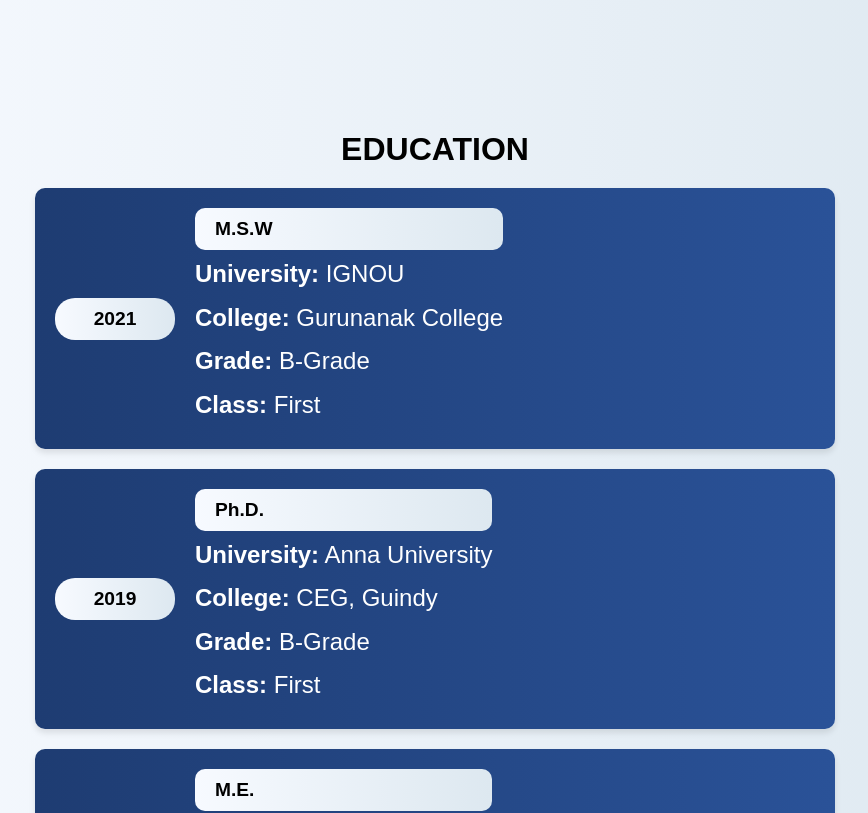
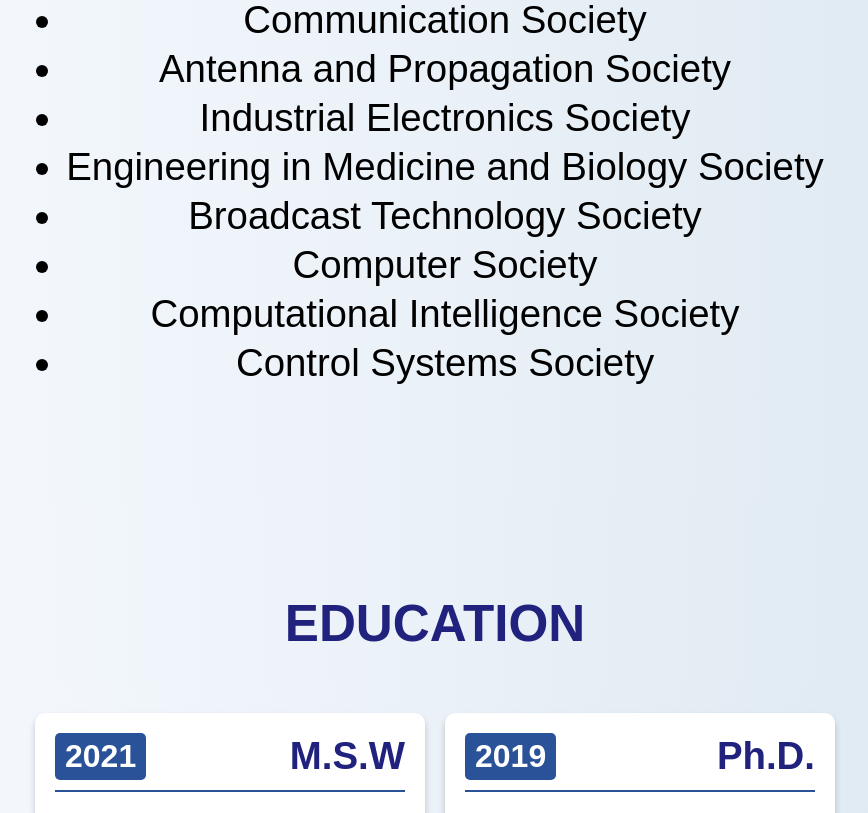
Before and after one commit to Saabikaroshni/uksir, a React (Vite) app: page / in a window 1280 px wide. Shown: the part 1380-2193 px from the top of the page, without its empty margins (205-1073 px from the left). Built offline with nearby package versions, Linux system fonts and the light colour scheme.

Commit message:
education

```diff
--- a/src/components/Education.jsx
+++ b/src/components/Education.jsx
@@ -16,12 +16,14 @@ const Education = () => {
   return (
     <section id="education">
       <h2 className="edu-title">Education</h2>
-      <div className="timeline">
+      <div className="edu-grid">
         {educationData.map((edu, index) => (
-          <div key={index} className="timeline-item">
-            <div className="year">{edu.year}</div>
-            <div className="details">
-              <h3>{edu.degree}</h3>
+          <div key={index} className="edu-card">
+            <div className="edu-header">
+              <span className="edu-year">{edu.year}</span>
+              <h3 className="edu-degree">{edu.degree}</h3>
+            </div>
+            <div className="edu-body">
               <p><strong>University:</strong> {edu.university}</p>
               <p><strong>College:</strong> {edu.college}</p>
               <p><strong>Grade:</strong> {edu.grade}</p>
--- a/src/index.css
+++ b/src/index.css
@@ -9,8 +9,8 @@
   background: #f4f4f4;
   border-bottom: 1px solid #ddd;
 } */
-body {
-  background: linear-gradient(to left, #dde8f0, #f7faff);
+body {  background: linear-gradient(to left, #dde8f0, #f7faff);
+
   /* background: linear-gradient(to right, #c9d6ff, #e2e2e2); */
   font-family: Arial, sans-serif;
   margin: 0;
--- a/src/styles/Home.css
+++ b/src/styles/Home.css
@@ -12,7 +12,7 @@
 
 /* Make the text responsive */
 .typing-text {
-  font-size: 3vw; /* Adjusts based on viewport width */
+  font-size: 4vw; /* Adjusts based on viewport width */
   font-weight: bolder;
   color: rgb(33, 33, 126);
   font-family: "Poppins", sans-serif;
@@ -54,8 +54,8 @@ h1 {
 }
 
 p {
-  font-size: 30px;
-  color: rgb(33, 33, 126);
+  font-size: 3vw;
+  /* color: rgb(33, 33, 126); */
   line-height: 1.6;
   text-align: justify;
   font-weight: 540;
@@ -67,9 +67,9 @@ ul {
 }
 
 li {
-  font-size: 30px;
+  font-size: 3vw;
   margin-bottom: 5px;
-  color: rgb(33, 33, 126);
+  /* color: rgb(33, 33, 126); */
   font-weight: 540;
 }
 @keyframes blink {
--- a/src/styles/education.css
+++ b/src/styles/education.css
@@ -1,78 +1,92 @@
-
 #education {
-    /* background: linear-gradient(to right, #1e3c72, #2a5298);  */
-    color: white;
   padding: 50px 20px;
   text-align: center;
-
+  background: linear-gradient(to left, #dde8f0, #f7faff);
+  color: rgb(33, 33, 126);
 }
 
 .edu-title {
-    font-size: 2rem;
-    margin-bottom: 20px;
+  font-size: 4vw;
+  margin-bottom: 30px;
   text-transform: uppercase;
-    color: black;
+  color: rgb(33, 33, 126);
 }
 
-  /* Timeline Layout */
-  .timeline {
-    max-width: 800px;
-    margin: auto;
+/* Education Grid Layout */
+.edu-grid {
+  display: flex;
+  flex-wrap: wrap;
+  justify-content: center;
+  gap: 20px;
+  padding: 0 20px;
+  background: linear-gradient(to left, #dde8f0, #f7faff);
+  padding: 30px;
+  border-radius: 20px;
+}
+
+/* Education Card */
+.edu-card {
+
+  color: rgb(33, 33, 126);
+
+  background-color: white;
+  border-radius: 10px;
+  box-shadow: 0px 4px 6px rgba(0, 0, 0, 0.2);
+  padding: 20px;
+  width: calc(33.33% - 20px);  /* Adjust for 3-column layout */
+  min-width: 280px; /* Ensures it adapts on smaller screens */
+  max-width: 350px;
+  transition: transform 0.3s ease-in-out;
   display: flex;
   flex-direction: column;
-    gap: 20px;
+  justify-content: space-between;
 }
 
-  /* Each timeline item */
-  .timeline-item {
-    background: linear-gradient(to right, #1e3c72, #2a5298);
-    padding: 20px;
-    border-radius: 10px;
-    display: flex;
-    align-items: center;
-    box-shadow: 0px 4px 6px rgba(0, 0, 0, 0.1);
-    transition: 0.3s;
-    max-width: 1000px;
-  }
-
-  .timeline-item:hover {
+.edu-card:hover {
   transform: translateY(-5px);
 }
 
-  /* Year Styling */
-  .year {
-    background: linear-gradient(to left, #dde8f0, #f7faff);
-    padding: 10px 20px;
-    color: black;
-    border-radius: 20px;
-    font-size: 1.2rem;
-    font-weight: bold;
-    margin-right: 20px;
-    min-width: 80px;
+/* Card Header */
+.edu-header {
+  display: flex;
+  align-items: center;
+  justify-content: space-between;
+  border-bottom: 2px solid #2a5298;
+  padding-bottom: 10px;
+  margin-bottom: 15px;
 }
 
-  /* Details Styling */
-  .details {
-    text-align: left;
-
+.edu-year {
+  background: #2a5298;
+  color: white;
+  padding: 5px 10px;
+  border-radius: 5px;
+  font-weight: bold;
+  font-size: 2.5vw;
 }
 
-  .details h3 {
+.edu-degree {
+  font-size: 3vw;
+  font-weight: bold;
   margin: 0;
-    font-size: 1.5rem;
-    background: linear-gradient(to left, #dde8f0, #f7faff);
-    padding: 10px 20px;
-    border-radius: 10px;
-    font-size: 1.2rem;
-    font-weight: bold;
-    /* margin-right: 20px; */
-    min-width: 60px;
-    color: black;
-
 }
 
-  .details p {
+/* Card Body */
+.edu-body p {
   margin: 5px 0;
-    font-size: 1.5rem;
-    color: white;
+  font-size: 3vw;
+  color: #333;
 }
+
+/* Responsive Grid using Flex-wrap */
+@media screen and (max-width: 900px) {
+  .edu-card {
+    width: calc(50% - 20px); /* 2 columns on tablets */
+  }
+}
+
+@media screen and (max-width: 600px) {
+  .edu-card {
+    width: 100%; /* 1 column on smaller screens */
+  }
+}
--- a/src/styles/navbar.css
+++ b/src/styles/navbar.css
@@ -25,12 +25,12 @@
 
 
 
-
+  font-size: 3vw;
   color: white;
   box-shadow: 0 4px 8px white;
 
 }
-.logo {
+/* .logo {
   color:black;
   border-radius: 10px;
   padding: 10px 20px;
@@ -38,7 +38,7 @@
   font-size: 2.1rem;
   justify-content: center;
   margin-top: 10px;
-}
+} */
 
 .nav-links {
   display: flex;
@@ -59,6 +59,7 @@
   font-weight: bold;
   padding: 8px 12px;
   transition: 0.3s;
+  font-size: 3vw;
 }
 
 .nav-links a:hover {
```
Also changed, not shown: src/styles/hero.css (deleted, +0 -10 lines), src/styles/project.css (deleted, +0 -10 lines). Lines whose indentation alone changed are shown as unchanged.
